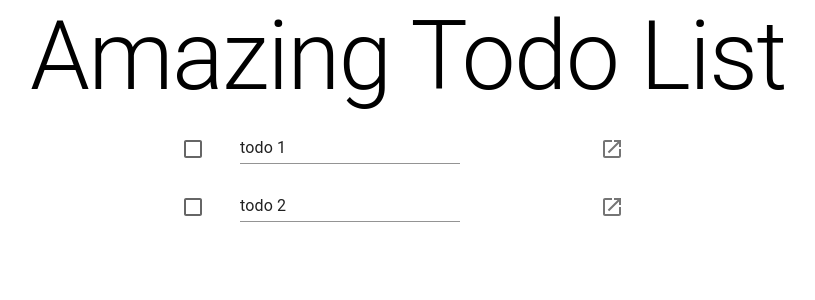
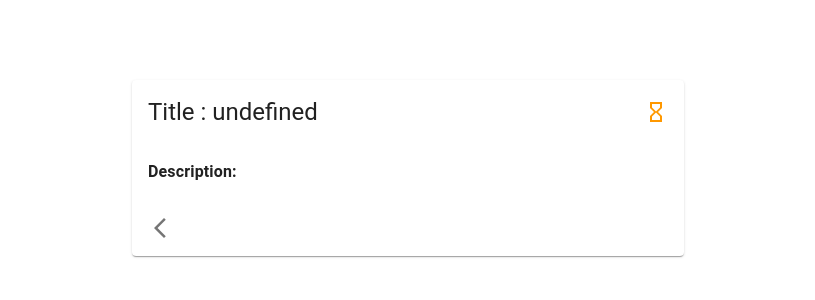
Before and after one commit to BenGex31/amazingtodolist, a React (Create React App) app: page /todo/1 in a window 1280 px wide. Shown: the top 300 px of the page, without its empty margins (232-1047 px from the left). Built offline with nearby package versions, Linux system fonts and the light colour scheme.

Commit message:
Create navigation to display todo informations

```diff
--- a/src/App.tsx
+++ b/src/App.tsx
@@ -1,9 +1,25 @@
 import React from "react";
 import "./App.css";
-import TodoList from "./components/TodoList";
+import { createBrowserRouter, RouterProvider } from "react-router-dom";
+import Home from "./routes/Home";
+import TodoPage from "./routes/TodoPage";
+import NotFound from "./routes/NotFound";
+
+const router = createBrowserRouter([
+  {
+    path: "/",
+    element: <Home />,
+    errorElement: <NotFound />,
+  },
+  {
+    path: "/todo/:todoId",
+    element: <TodoPage />,
+    errorElement: <NotFound />,
+  },
+]);
 
 function App() {
-  return <TodoList />;
+  return <RouterProvider router={router} />;
 }
 
 export default App;
--- a/src/components/Todo.tsx
+++ b/src/components/Todo.tsx
@@ -9,6 +9,7 @@ import {
 } from "@mui/material";
 import React from "react";
 import { ITodo } from "../types/todo";
+import { useNavigate } from "react-router-dom";
 
 type TodoProps = {
   todo: ITodo;
@@ -16,11 +17,13 @@ type TodoProps = {
 };
 
 const Todo: React.FC<TodoProps> = ({ todo, handleTodoStateChange }) => {
+  const navigate = useNavigate();
+
   return (
     <ListItem
       key={todo.id}
       secondaryAction={
-        <IconButton>
+        <IconButton onClick={() => navigate(`/todo/${todo.id}`)}>
           <OpenInNew />
         </IconButton>
       }
--- /dev/null
+++ b/src/routes/Home.tsx
@@ -0,0 +1,8 @@
+import React from "react";
+import TodoList from "../components/TodoList";
+
+const Home = () => {
+  return <TodoList />;
+};
+
+export default Home;
--- /dev/null
+++ b/src/routes/NotFound.tsx
@@ -0,0 +1,25 @@
+import { Button, Container, Grid, Typography } from "@mui/material";
+import React from "react";
+import { useNavigate } from "react-router-dom";
+
+const NotFound = () => {
+  const navigate = useNavigate();
+
+  return (
+    <Container maxWidth="md">
+      <Grid
+        container
+        justifyContent={"center"}
+        flexDirection={"column"}
+        mt={10}
+      >
+        <Typography align="center" variant="h3">
+          oups not found
+        </Typography>
+        <Button onClick={() => navigate("/")}>Go to home page</Button>
+      </Grid>
+    </Container>
+  );
+};
+
+export default NotFound;
--- /dev/null
+++ b/src/routes/TodoPage.tsx
@@ -0,0 +1,60 @@
+import {
+  Card,
+  CardActions,
+  CardContent,
+  CardHeader,
+  Container,
+  IconButton,
+  Typography,
+} from "@mui/material";
+import React from "react";
+import { TodoContext } from "../context/TodoContext";
+import { TodoContextType } from "../types/todo";
+import { useNavigate, useParams } from "react-router-dom";
+import { ITodo } from "../types/todo.d";
+import {
+  ArrowBackIosNew,
+  HourglassEmpty,
+  TaskAlt,
+} from "@mui/icons-material";
+import { orange } from "@mui/material/colors";
+
+const TodoPage = () => {
+  console.log(useParams());
+  const { todoId } = useParams();
+  const navigate = useNavigate();
+  const { todos } = React.useContext(TodoContext) as TodoContextType;
+  const todoFinded = todos.find((item: ITodo) => item.id.toString() === todoId);
+
+  // TODO create todo card component
+
+  return (
+    <Container maxWidth="sm">
+      <Card sx={{ marginTop: 10 }}>
+        <CardHeader
+          title={`Title : ${todoFinded?.title}`}
+          action={
+            <IconButton>
+              {todoFinded?.done ? (
+                <TaskAlt color="success" />
+              ) : (
+                <HourglassEmpty sx={{ color: orange[500] }} />
+              )}
+            </IconButton>
+          }
+        />
+        <CardContent>
+          <Typography fontWeight={"bold"}>Description:</Typography>
+          <Typography>{todoFinded?.description}</Typography>
+        </CardContent>
+        <CardActions>
+          <IconButton onClick={() => navigate("/")}>
+            <ArrowBackIosNew />
+          </IconButton>
+        </CardActions>
+      </Card>
+    </Container>
+  );
+};
+
+export default TodoPage;
```
